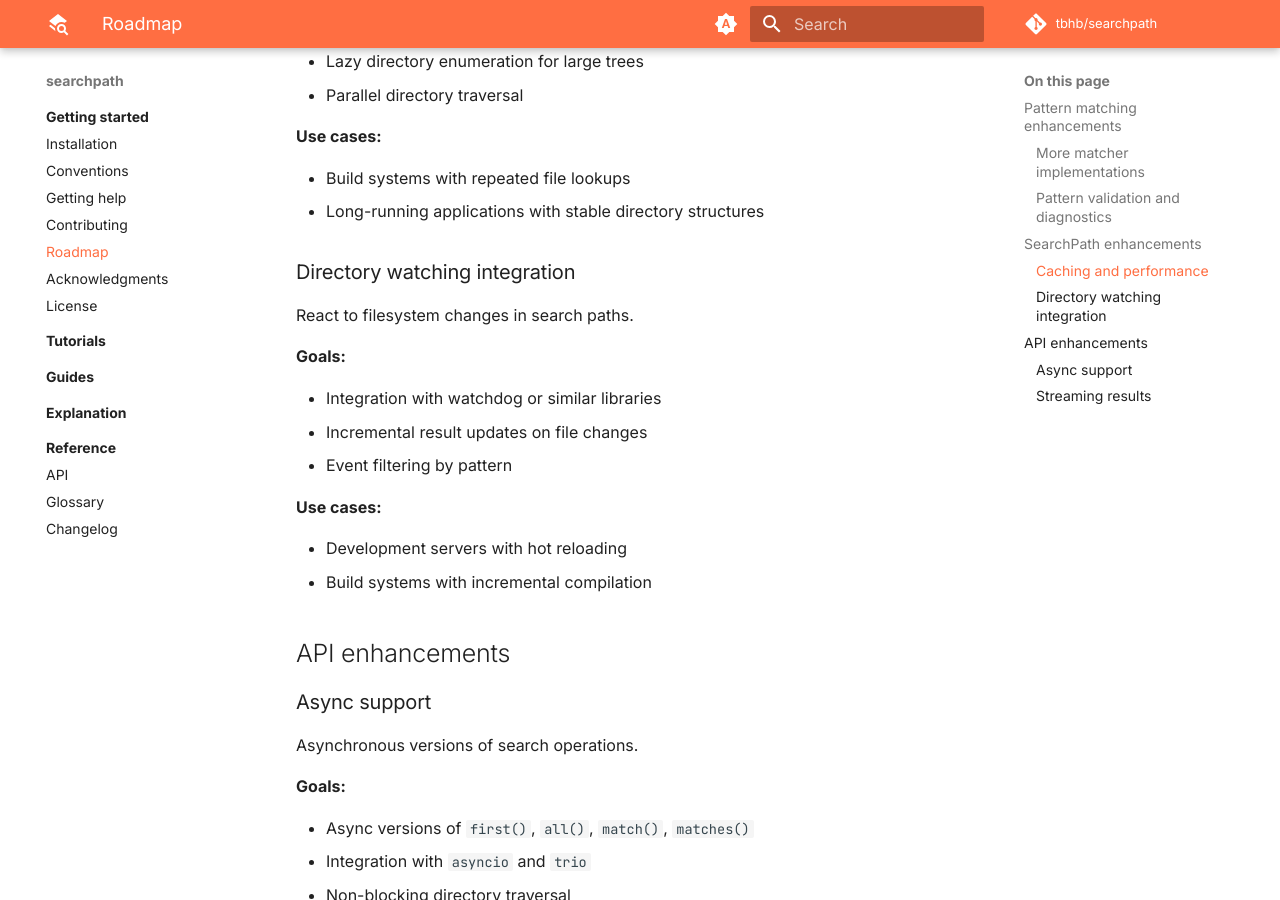
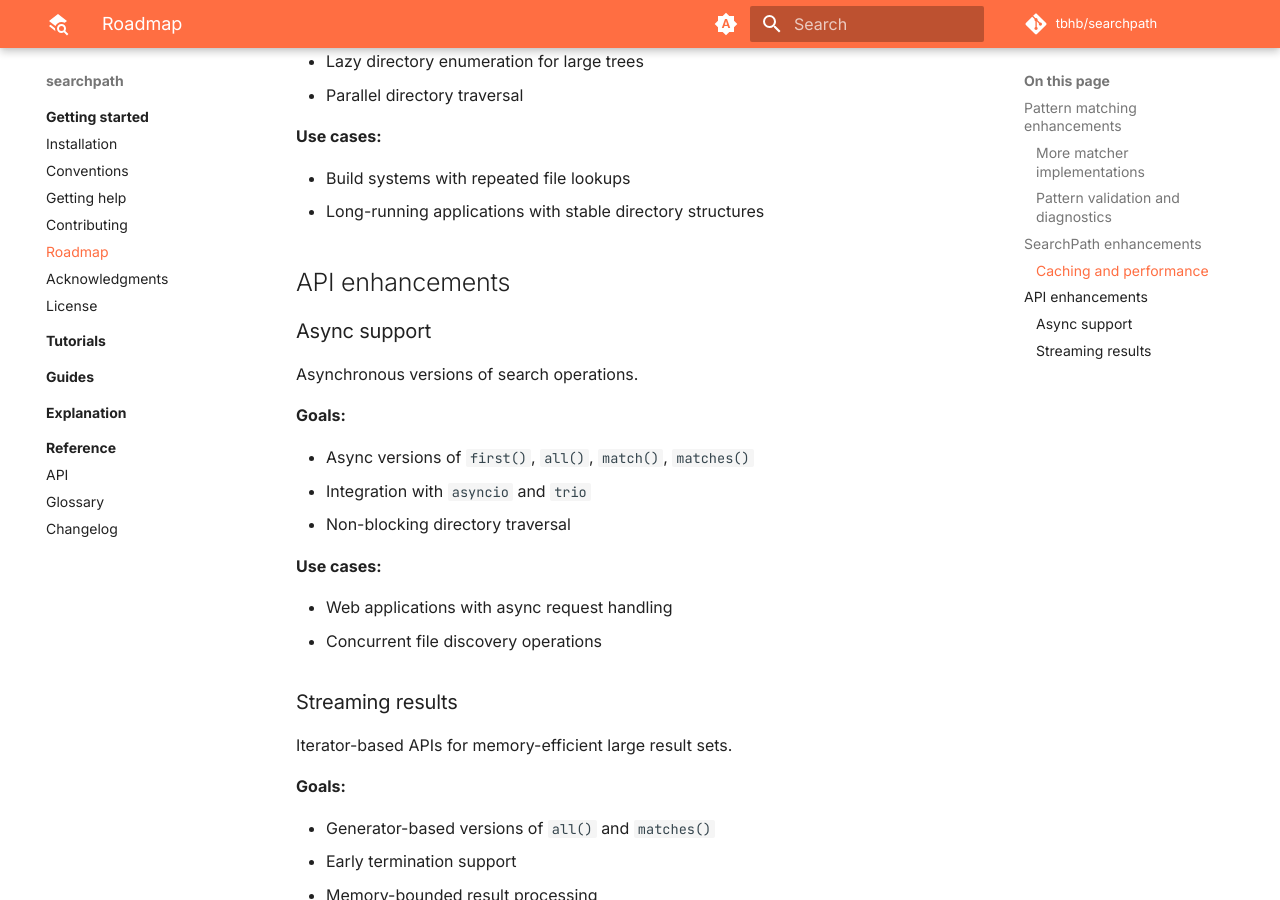
Before and after one commit to tbhb/searchpath, an MkDocs documentation site: the page built from docs/roadmap.md, in a window 1280 px wide and 900 px high, scrolled down 1357 px. Built offline with MkDocs 1.6.1 and Material for MkDocs 9.7.7, drawn with Linux system fonts in a browser that asks for light colours; comment, search, counter and statistics services are not loaded.

Commit message:
docs: update roadmap

```diff
--- a/docs/roadmap.md
+++ b/docs/roadmap.md
@@ -52,21 +52,6 @@ Optimize repeated searches over the same directories.
 - Build systems with repeated file lookups
 - Long-running applications with stable directory structures
 
-### Directory watching integration
-
-React to filesystem changes in search paths.
-
-**Goals:**
-
-- Integration with watchdog or similar libraries
-- Incremental result updates on file changes
-- Event filtering by pattern
-
-**Use cases:**
-
-- Development servers with hot reloading
-- Build systems with incremental compilation
-
 ## API enhancements
 
 ### Async support
```
